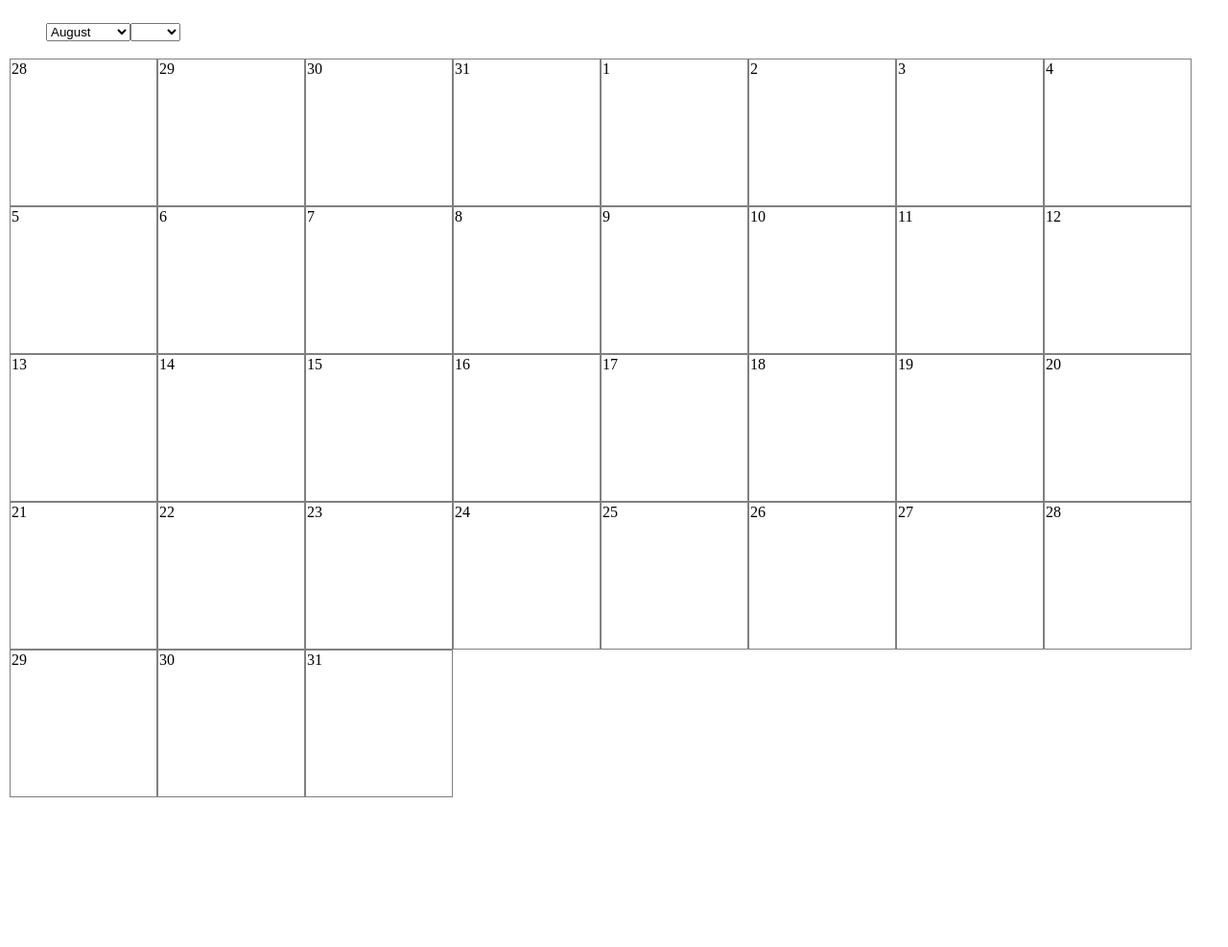
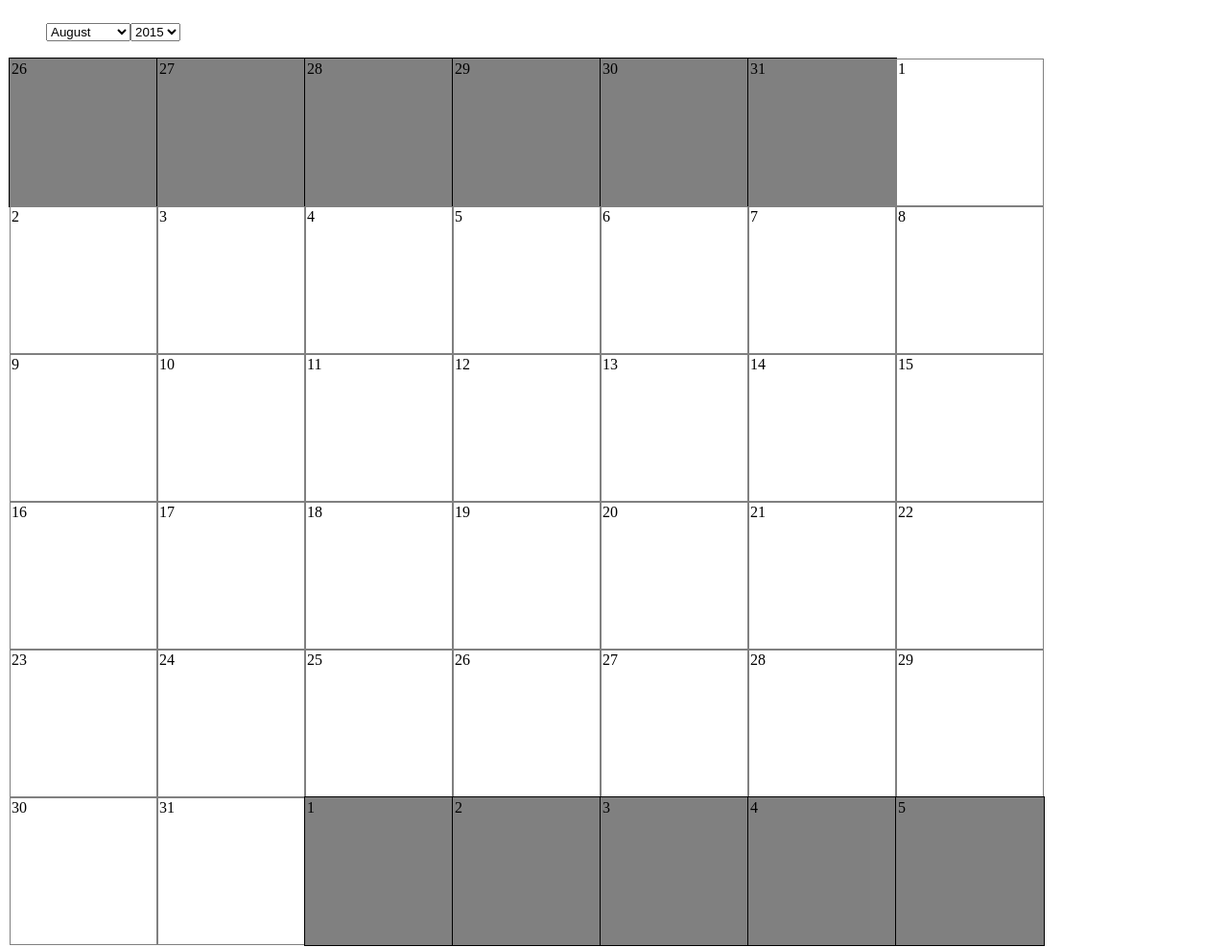
Before and after one commit to dion/ngCalendar, a plain HTML site: page app/index.html in a window 1280 px wide. Shown: the whole page at 96% size. Before the commit the page ends 833 px from the top, so only its background shows below. Drawn offline with nearby package versions, Linux system fonts and the light colour scheme.

Commit message:
added days deliniation, fixed table width to only show 7 days across

```diff
--- a/app/app.js
+++ b/app/app.js
@@ -1,6 +1,11 @@
 //var d = new Date(); d.setMonth('March'); d.setYear('1995');
 angular.module('calendarDemoApp', [])
-
+	.run(['$rootScope', function (scope) {
+		scope.data = {
+			currentMonth: '7',
+			currentYear: '2015'
+		};
+	}])
 	.controller('CalendarCtrl', function ($scope) {
 		var i = 0,
 		    startYear = 2035,
@@ -10,7 +15,7 @@ angular.module('calendarDemoApp', [])
 			years = [];
 
 		$scope.data = {
-			currentMonth: 'August',
+			currentMonth: '7',
 			currentYear: '2015'
 		};
 
@@ -28,13 +33,21 @@ angular.module('calendarDemoApp', [])
 		};
 
 		$scope.getCurrentMonth = function () {
-			var date = new Date();
-
-			months[date.getMonth()];
+			return $scope.data.currentMonth;
 		};
 
 		$scope.getCurrentYear = function () {
 			$scope.getDate.getFullYear();
+		};
+
+		$scope.isNotCurrentMonth = function (date) {
+			console.log(date.getMonth(), $scope.getCurrentMonth());
+
+			if (date.getMonth() == $scope.getCurrentMonth()) {
+				return false;
+			}
+
+			return true;
 		};
 
 		$scope.getRange = function (month, year) {
--- a/app/index.html
+++ b/app/index.html
@@ -4,13 +4,13 @@
 <title>Calendar Directive Challenge</title>
 <link rel="stylesheet" type="text/css" href="./main.css" />
 </head>
-<body ng-controller="CalendarCtrl" ng-init="data.currentMonth = 'August';data.currentYear = 2015">
+<body ng-controller="CalendarCtrl">
 
 <!-- your code for nav and calendar directive instance here -->
 	<ul class="menu">
 		<li>
 			<select ng-model="data.currentMonth" ng-change="getRange()">
-				<option ng-repeat="month in months" value="{{month}}" ng-bind="month" ng-selected="month == 'August'"></option>
+				<option ng-repeat="month in months" value="{{$index}}" ng-bind="month" ng-selected="month == 'August'"></option>
 			</select>
 		</li>
 		<li>
@@ -21,7 +21,7 @@
 	</ul>
 	<table>
 		<tr>
-			<td ng-repeat="item in range.days" class="item">
+			<td ng-repeat="item in range.days" class="item" ng-class="{grey: isNotCurrentMonth(item.date)}">
 				<span ng-bind="item.day"></span>
 			</td>
 		</tr>
--- a/app/main.css
+++ b/app/main.css
@@ -10,6 +10,7 @@
 table {
 	display:block;
 	float:left;
+	width:1094px;
 }
 .item {
 	display:inline-block;
@@ -17,3 +18,7 @@ table {
 	height:150px;
 	border:1px solid #808080;
 }
+.grey {
+	background-color:#808080;
+	outline:1px solid #000;
+}
```
